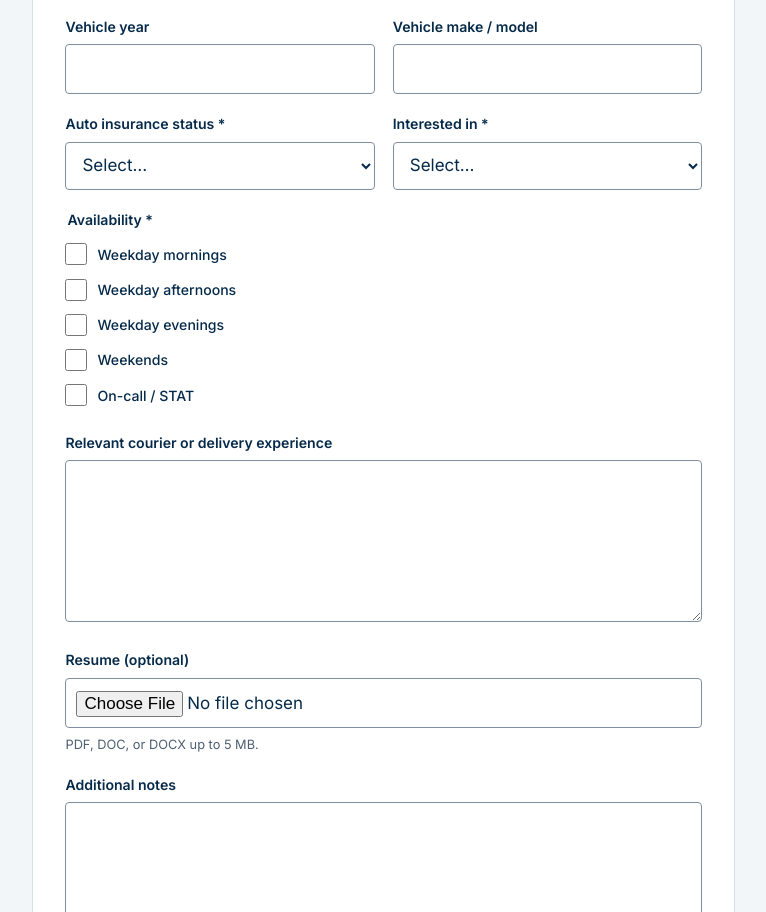
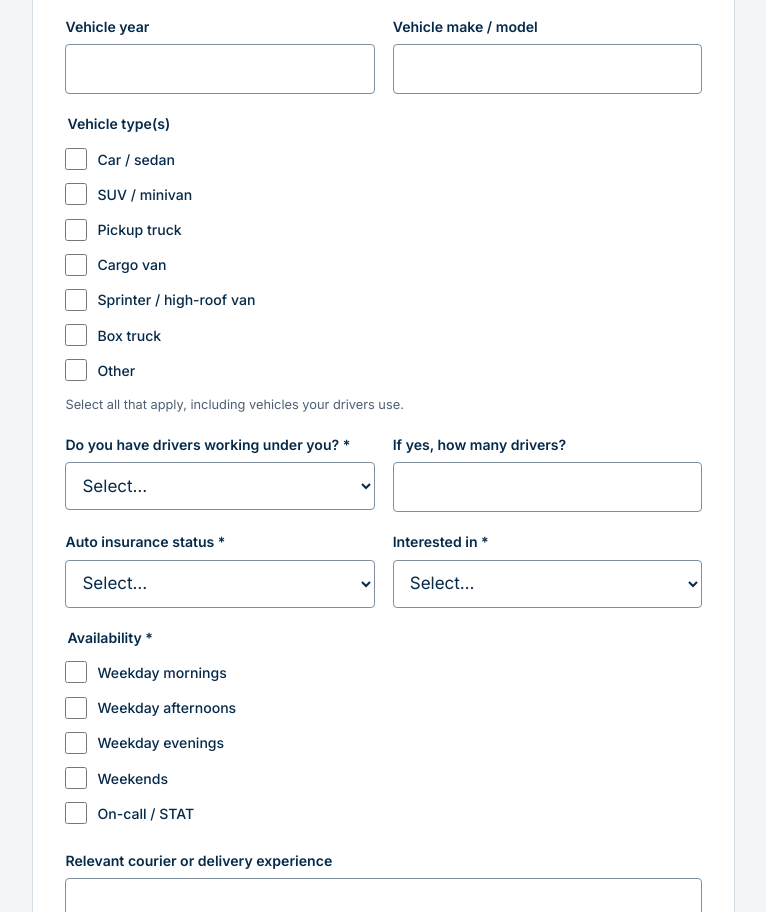
Before and after one commit to Gitwit22/aelogistice, a website with bundled scripts: page become-a-courier/index.html in a window 1280 px wide. Shown: the part 1638-2550 px from the top of the page, without its empty margins (485-1251 px from the left). Built offline with nearby package versions, Linux system fonts and the light colour scheme.

Commit message:
Ask courier applicants about vehicle types and drivers under them
Adds vehicle type checkboxes (car, SUV, pickup, cargo van, Sprinter,
box truck, other), a required 'drivers working under you?' question,
and a driver count that is required only when the applicant has
drivers, so fleet operators can identify themselves.

Adds a generic requiredIf rule to validateForm and makes the number
range error message field-specific instead of always saying 'year'.

Co-Authored-By: Claude Opus 5.5 <noreply@anthropic.com>
Claude-Session: https://claude.ai/code/session_017xHgaydxC9xMDvsAFds3Pq

```diff
--- a/assets/js/forms.js
+++ b/assets/js/forms.js
@@ -5,6 +5,9 @@
 
 export const DELIVERY_TYPES = ["Scheduled", "Recurring", "Same-Day", "STAT"];
 export const CONTACT_METHODS = ["Email", "Phone", "Either"];
+
+// Lets fleet operators / owners with drivers identify themselves on the courier application.
+export const HAS_DRIVERS_YES = "Yes, I have drivers working under me";
 
 export const RESUME_RULES = Object.freeze({
   maxBytes: 5 * 1024 * 1024,
@@ -20,7 +23,9 @@ export const RESUME_RULES = Object.freeze({
  * Field options:
  *   type      text | email | tel | date | number | select | textarea | checkboxes | file
  *   required  boolean
+ *   requiredIf { field, value } — required only when another field has exactly that value
  *   max       maximum string length (or max number for type "number")
+ *   rangeNoun noun used in the number range error, e.g. "a year" (default "a whole number")
  *   options   fixed option list; "services" means the select is filled from site content
  *   full      span both grid columns
  */
@@ -71,8 +76,11 @@ export const FORMS = Object.freeze({
       { name: "city", label: "City", type: "text", required: true, max: 100, autocomplete: "address-level2" },
       { name: "driversLicenseStatus", label: "Driver's license status", type: "select", required: true, options: ["Valid driver's license", "License with restrictions", "No valid driver's license"] },
       { name: "hasVehicle", label: "Do you have a reliable vehicle?", type: "select", required: true, options: ["Yes", "No"] },
-      { name: "vehicleYear", label: "Vehicle year", type: "number", min: 1980, max: 2100 },
+      { name: "vehicleYear", label: "Vehicle year", type: "number", min: 1980, max: 2100, rangeNoun: "a year" },
       { name: "vehicleMakeModel", label: "Vehicle make / model", type: "text", max: 120 },
+      { name: "vehicleTypes", label: "Vehicle type(s)", type: "checkboxes", options: ["Car / sedan", "SUV / minivan", "Pickup truck", "Cargo van", "Sprinter / high-roof van", "Box truck", "Other"], full: true, hint: "Select all that apply, including vehicles your drivers use." },
+      { name: "hasDrivers", label: "Do you have drivers working under you?", type: "select", required: true, options: ["No, just me", HAS_DRIVERS_YES] },
+      { name: "driverCount", label: "If yes, how many drivers?", type: "number", min: 1, max: 500, requiredIf: { field: "hasDrivers", value: HAS_DRIVERS_YES } },
       { name: "insuranceStatus", label: "Auto insurance status", type: "select", required: true, options: ["Currently insured", "Not currently insured"] },
       { name: "workInterest", label: "Interested in", type: "select", required: true, options: ["Employee", "Independent contractor", "Either"] },
       { name: "availability", label: "Availability", type: "checkboxes", required: true, options: ["Weekday mornings", "Weekday afternoons", "Weekday evenings", "Weekends", "On-call / STAT"], full: true },
@@ -123,13 +131,14 @@ export function validateForm(form, values, optionSets = {}) {
       continue;
     }
     const text = typeof value === "string" ? value : "";
+    const required = field.required || (field.requiredIf && values[field.requiredIf.field] === field.requiredIf.value);
     if (!text) {
-      if (field.required) errors[field.name] = field.type === "select" ? `Select ${field.label.toLowerCase()}.` : `Enter ${field.label.toLowerCase()}.`;
+      if (required) errors[field.name] = field.type === "select" ? `Select ${field.label.toLowerCase()}.` : `Enter ${field.label.toLowerCase()}.`;
       continue;
     }
     if (field.type === "number") {
       const number = Number(text);
-      if (!Number.isInteger(number) || number < field.min || number > field.max) errors[field.name] = `Enter a year between ${field.min} and ${field.max}.`;
+      if (!Number.isInteger(number) || number < field.min || number > field.max) errors[field.name] = `Enter ${field.rangeNoun || "a whole number"} between ${field.min} and ${field.max}.`;
       continue;
     }
     if (field.max && text.length > field.max) {
--- a/become-a-courier/index.html
+++ b/become-a-courier/index.html
@@ -140,6 +140,27 @@
               <input id="courierApplication-vehicleMakeModel" name="vehicleMakeModel" aria-describedby="courierApplication-vehicleMakeModel-error" type="text" maxlength="120">
               <span class="field-error" id="courierApplication-vehicleMakeModel-error"></span>
             </div>
+            <fieldset class="field full-width checkbox-group" id="courierApplication-vehicleTypes" aria-describedby="courierApplication-vehicleTypes-hint courierApplication-vehicleTypes-error">
+              <legend>Vehicle type(s)</legend>
+              <label class="check"><input type="checkbox" name="vehicleTypes" value="Car / sedan" id="courierApplication-vehicleTypes-0"> Car / sedan</label>
+              <label class="check"><input type="checkbox" name="vehicleTypes" value="SUV / minivan" id="courierApplication-vehicleTypes-1"> SUV / minivan</label>
+              <label class="check"><input type="checkbox" name="vehicleTypes" value="Pickup truck" id="courierApplication-vehicleTypes-2"> Pickup truck</label>
+              <label class="check"><input type="checkbox" name="vehicleTypes" value="Cargo van" id="courierApplication-vehicleTypes-3"> Cargo van</label>
+              <label class="check"><input type="checkbox" name="vehicleTypes" value="Sprinter / high-roof van" id="courierApplication-vehicleTypes-4"> Sprinter / high-roof van</label>
+              <label class="check"><input type="checkbox" name="vehicleTypes" value="Box truck" id="courierApplication-vehicleTypes-5"> Box truck</label>
+              <label class="check"><input type="checkbox" name="vehicleTypes" value="Other" id="courierApplication-vehicleTypes-6"> Other</label>
+              <span class="field-help" id="courierApplication-vehicleTypes-hint">Select all that apply, including vehicles your drivers use.</span><span class="field-error" id="courierApplication-vehicleTypes-error"></span>
+            </fieldset>
+            <div class="field">
+              <label for="courierApplication-hasDrivers">Do you have drivers working under you? *</label>
+              <select id="courierApplication-hasDrivers" name="hasDrivers" aria-describedby="courierApplication-hasDrivers-error" required><option value="">Select…</option><option value="No, just me">No, just me</option><option value="Yes, I have drivers working under me">Yes, I have drivers working under me</option></select>
+              <span class="field-error" id="courierApplication-hasDrivers-error"></span>
+            </div>
+            <div class="field">
+              <label for="courierApplication-driverCount">If yes, how many drivers?</label>
+              <input id="courierApplication-driverCount" name="driverCount" aria-describedby="courierApplication-driverCount-error" type="number" inputmode="numeric" min="1" max="500" step="1">
+              <span class="field-error" id="courierApplication-driverCount-error"></span>
+            </div>
             <div class="field">
               <label for="courierApplication-insuranceStatus">Auto insurance status *</label>
               <select id="courierApplication-insuranceStatus" name="insuranceStatus" aria-describedby="courierApplication-insuranceStatus-error" required><option value="">Select…</option><option value="Currently insured">Currently insured</option><option value="Not currently insured">Not currently insured</option></select>
```
Also changed, not shown: tests/forms.test.mjs (+25 -1 lines), README.md.
